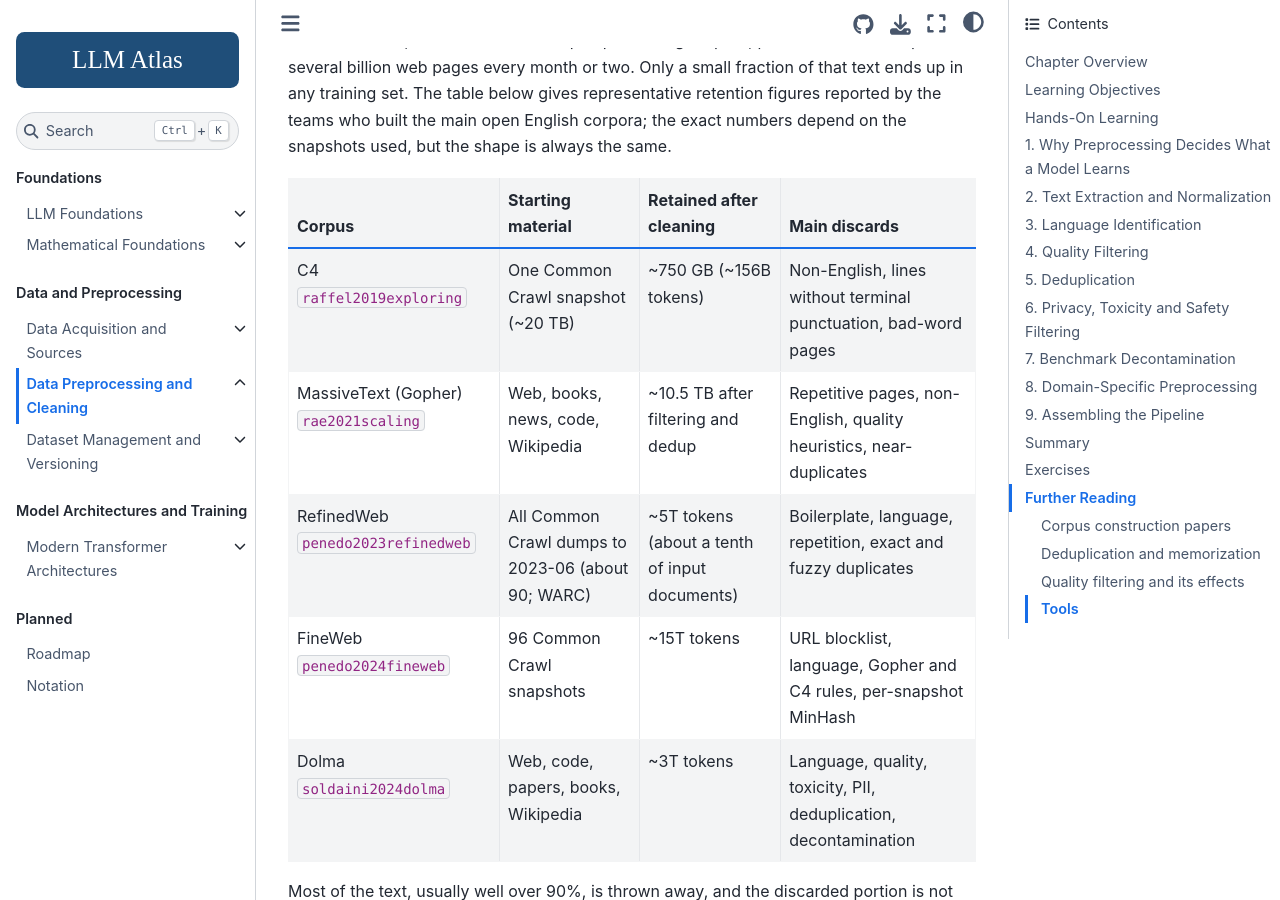
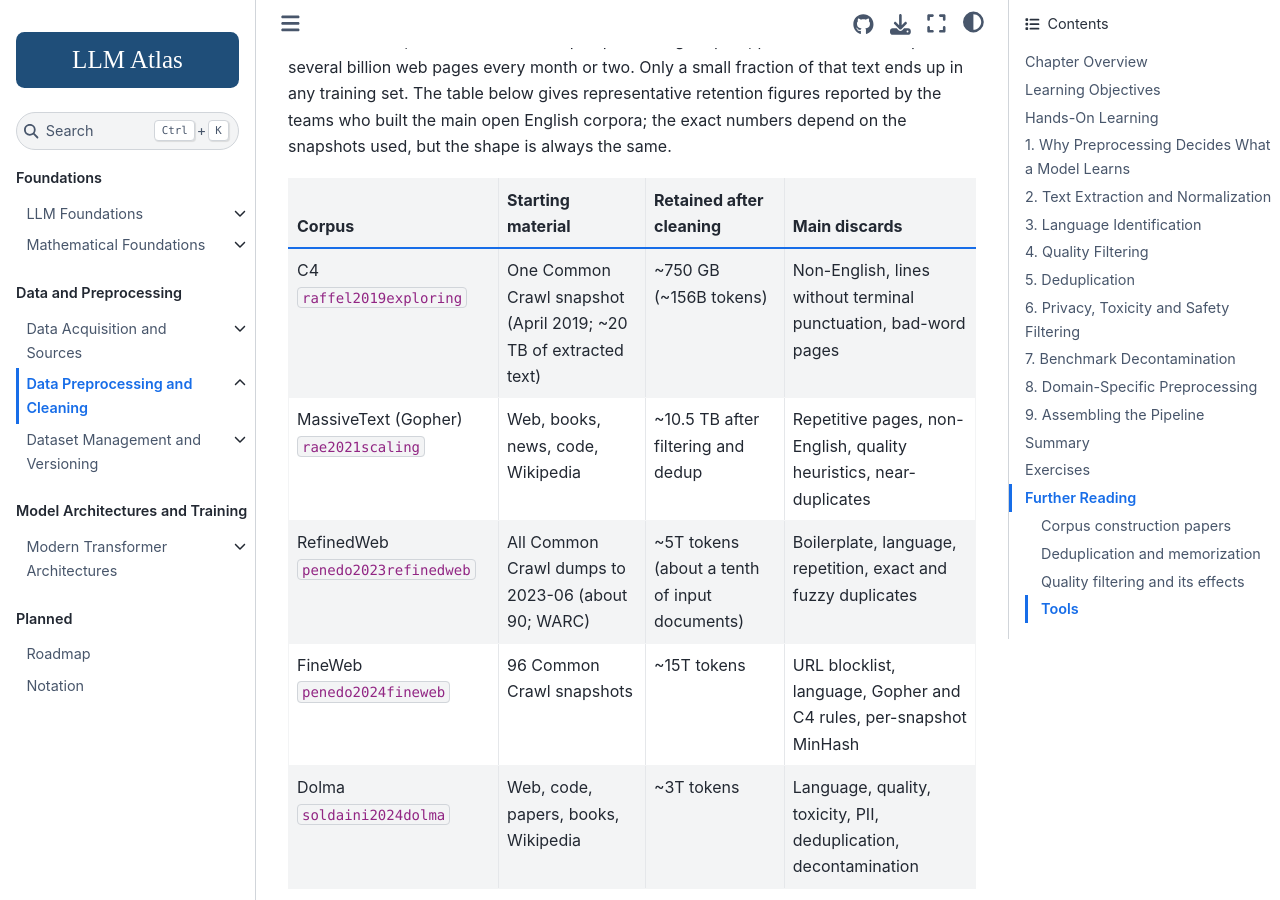
Before and after one commit to Beaker12/llmatlas, a Jupyter Book: the page built from chapters/04-preprocessing/index.md, in a window 1280 px wide and 900 px high, scrolled down 2886 px. Built offline with Jupyter Book 1.0.4 settings and Sphinx 7.4.7 and the Sphinx Book theme 1.1.4, drawn with Linux system fonts in a browser that asks for light colours; pages that are not in the unit, such as notebooks, are missing from menus; cross-references to code outside the pages are shown as plain code.

Commit message:
Chapter 4: give the basis of C4's 20 TB starting figure
Chapter 3 gives a current snapshot as about 90 TB of WARC and 7 TB of
compressed WET; the 20 TB in chapter 4's retention table is the extracted
text of the single April 2019 snapshot C4 used, so the table now says so.

```diff
--- a/chapters/04-preprocessing/index.md
+++ b/chapters/04-preprocessing/index.md
@@ -70,7 +70,7 @@
 
 | Corpus                                      | Starting material                     | Retained after cleaning           | Main discards                                                        |
 | ------------------------------------------- | ------------------------------------- | --------------------------------- | -------------------------------------------------------------------- |
-| C4 {cite}`raffel2019exploring`              | One Common Crawl snapshot (~20 TB)    | ~750 GB (~156B tokens)            | Non-English, lines without terminal punctuation, bad-word pages      |
+| C4 {cite}`raffel2019exploring`              | One Common Crawl snapshot (April 2019; ~20 TB of extracted text) | ~750 GB (~156B tokens)            | Non-English, lines without terminal punctuation, bad-word pages      |
 | MassiveText (Gopher) {cite}`rae2021scaling` | Web, books, news, code, Wikipedia     | ~10.5 TB after filtering and dedup | Repetitive pages, non-English, quality heuristics, near-duplicates  |
 | RefinedWeb {cite}`penedo2023refinedweb`     | All Common Crawl dumps to 2023-06 (about 90; WARC) | ~5T tokens (about a tenth of input documents) | Boilerplate, language, repetition, exact and fuzzy duplicates |
 | FineWeb {cite}`penedo2024fineweb`           | 96 Common Crawl snapshots             | ~15T tokens                       | URL blocklist, language, Gopher and C4 rules, per-snapshot MinHash   |
```
